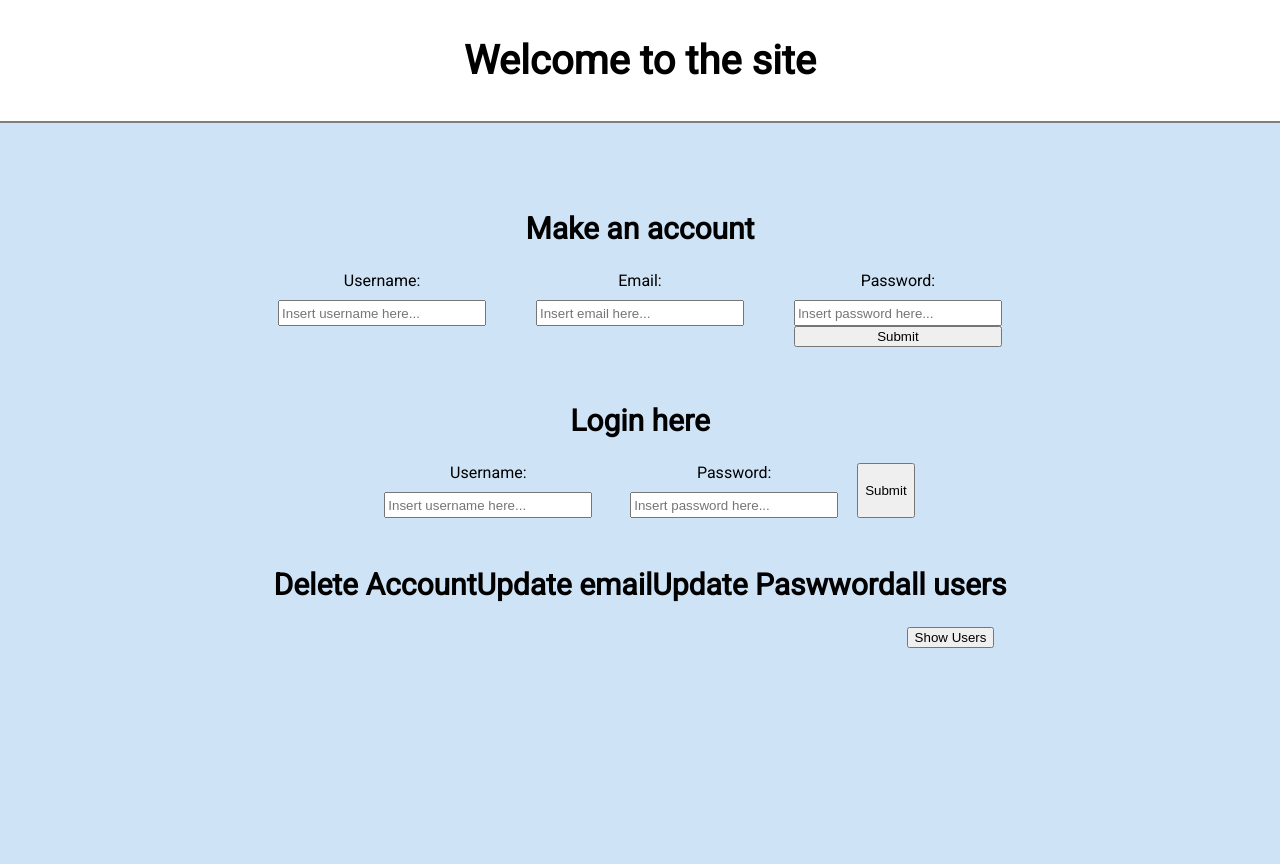
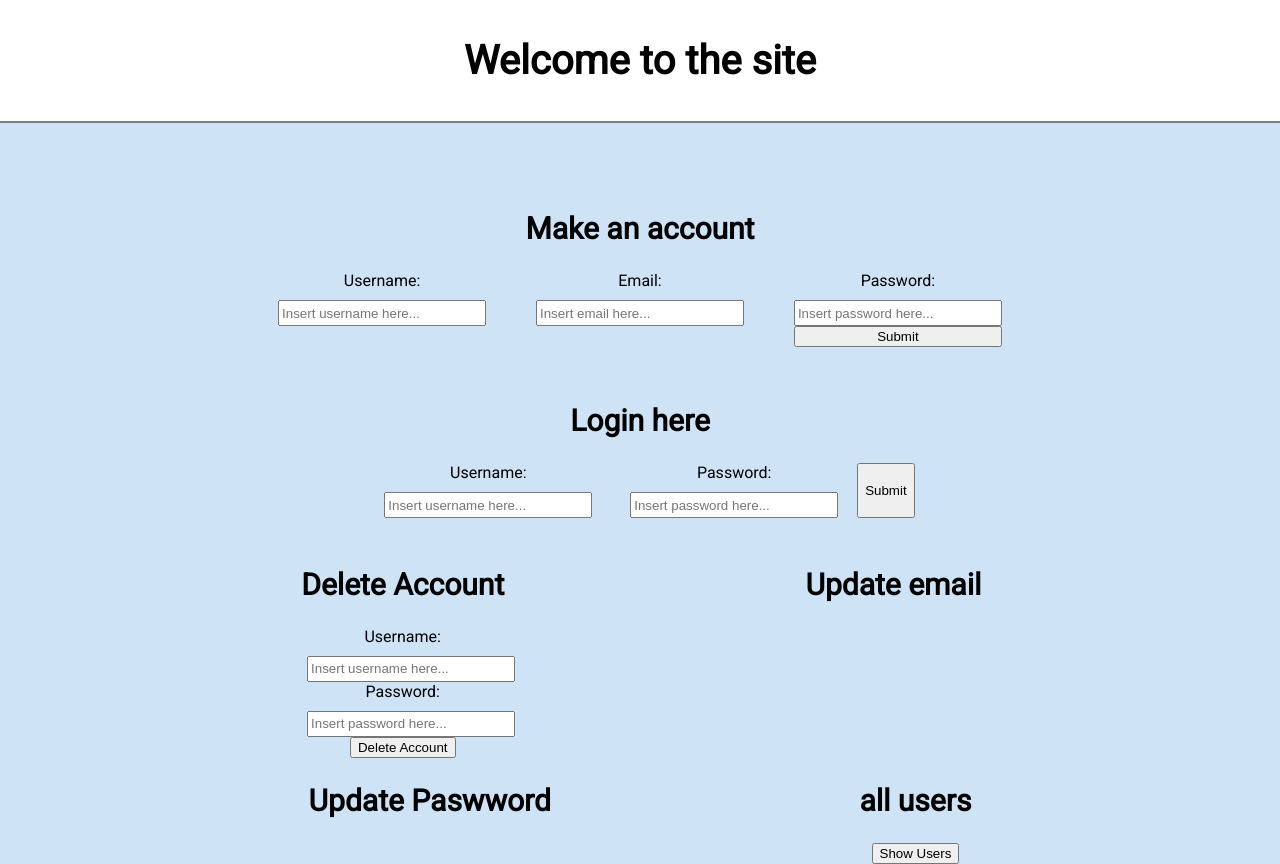
Before and after one commit to gtinsley99/bcrypt, a React (Create React App) app in the folder client/: page / in a window 1280 px wide. Before the commit the page ends 800 px from the top, so only its background shows below. Built offline with nearby package versions, Linux system fonts and the light colour scheme.

Commit message:
add delete route in client with popup for success and error working

```diff
--- a/client/src/App.css
+++ b/client/src/App.css
@@ -47,7 +47,9 @@ input{
 
 .userData{
   display: flex;
-  justify-content: center;
+  width: 100%;
+  flex-direction: column;
+  align-items: center;
 }
 
 .modal{
@@ -66,3 +68,9 @@ input{
   align-items: center;
   justify-content: center;
 }
+
+.userOptions{
+ width: 100%;
+  display: flex;
+  justify-content: space-evenly;
+}
--- a/client/src/App.js
+++ b/client/src/App.js
@@ -9,24 +9,28 @@ import ChangeUserData from "./components/changeUserData/ChangeUserData";
 import AllUsersModal from "./components/modal/AllUsersModal";
 import LoginErrorModal from "./components/modal/ErrorModal";
 import RegErrorModal from "./components/modal/RegErrorModal";
+import DeleteUserModal from "./components/modal/DelModal";
+// import { readCookie } from "./common";
 
 function App() {
   const [showUsers, setShowUsers] = useState(false);
   const [usersList, setUsersList] = useState();
   const [error, setError] = useState(null);
   const [showLogErrorModal, setShowLogErrorModal] = useState(false);
-  const [user, setUser] = useState(null);
+  const [user, setUser] = useState("");
   const [showRegErrorModal, setShowRegErrorModal] = useState(false);
+  const [showDelModal, setShowDelModal] = useState(false);
 
   return (
     <div className="App">
       <Title user={user}/>
       <Register setShowModal={setShowRegErrorModal} setUser={setUser} setError={setError} error = {error}/>
       <Login setShowModal={setShowLogErrorModal} setUser={setUser} setError={setError}/>
-      <ChangeUserData setShowUsers={setShowUsers} />
+      <ChangeUserData setShowUsers={setShowUsers} setError={setError} setUser={setUser} setShowDelModal={setShowDelModal} />
       {showUsers && <AllUsersModal setShowUsers={setShowUsers} usersList={usersList}/>}
       {showLogErrorModal && <LoginErrorModal setShowModal={setShowLogErrorModal} />}
       {showRegErrorModal && <RegErrorModal setShowModal = {setShowRegErrorModal} error={error} setError={setError} />}
+      {showDelModal && <DeleteUserModal setShowModal={setShowDelModal} error={error} setError={setError} user={user} />}
     </div>
   );
 };
--- /dev/null
+++ b/client/src/common/index.js
@@ -0,0 +1,29 @@
+// Key = name of cookie
+// Value = jwt_token
+// days = how long until expiry
+
+export const storeCookie = (key, value, days) => {
+  let date = new Date();
+
+  days = days || 365;
+  // Setting date plus number of days we want cookie to last
+  date.setDate(date.getDate() + days);
+
+  let cookie =
+    (document.cookie = `${key} = ${value}; expires = ${date.toGMTString()}; path = /`);
+  console.log(cookie);
+};
+
+export const readCookie = (cookieName) => {
+  // pattern to find a cookie)
+  const re = new RegExp(`(?<=${cookieName}=)[^;]*`);
+  try {
+    let cookie = document.cookie.match(re)[0];
+    console.log(cookie);
+    // try and find a cookie matching
+    // the pattern in the regular expression, in this case the cookie name
+    // if cookie isn't found, this will raise an error and throw it to the catch block
+  } catch (error) {
+    return false;
+  }
+};
--- a/client/src/components/changeUserData/ChangeUserData.js
+++ b/client/src/components/changeUserData/ChangeUserData.js
@@ -6,10 +6,14 @@ import DeleteAccount from "./DeleteAccount";
 const ChangeUserData = (props) => {
   return (
     <div className="userData">
-      <DeleteAccount />
-      <UpdateEmail />
-      <UpdatePassword />
-      <ListAllUsers setShowUsers={props.setShowUsers} />
+      <div className="userOptions">
+        <DeleteAccount setUser={props.setUser} setError={props.setError} setShowModal={props.setShowDelModal}/>
+        <UpdateEmail />
+      </div>
+      <div className="userOptions">
+        <UpdatePassword />
+        <ListAllUsers setShowUsers={props.setShowUsers} />
+      </div>
     </div>
   );
 };
--- a/client/src/components/changeUserData/DeleteAccount.js
+++ b/client/src/components/changeUserData/DeleteAccount.js
@@ -1,7 +1,40 @@
-const DeleteAccount = () => {
-    return(
-        <h2>Delete Account</h2>
-    );
+import { useState } from "react";
+import { DeleteUserRoute } from "../../utils";
+
+const DeleteAccount =  (props) => {
+  const [username, setUsername] = useState("");
+  const [password, setPassword] = useState("");
+  const handleSubmit = async (e) => {
+    e.preventDefault();
+    await DeleteUserRoute(username, password, props.setUser, props.setError, props.setShowModal);
+    setUsername("");
+    setPassword("");
+  };
+  return (
+    <div>
+      <h2>Delete Account</h2>
+      <form onSubmit={handleSubmit}>
+        <div className="inputField">
+          <label>Username:</label>
+          <input
+            placeholder="Insert username here..."
+            onChange={(e) => setUsername(e.target.value)}
+            value={username}
+          ></input>
+        </div>
+        <div className="inputField">
+          <label>Password:</label>
+          <input
+            placeholder="Insert password here..."
+            onChange={(e) => setPassword(e.target.value)}
+            type="password"
+            value={password}
+          ></input>
+        </div>
+        <button type="submit">Delete Account</button>
+      </form>
+    </div>
+  );
 };
 
 export default DeleteAccount;
--- a/client/src/components/login/Login.js
+++ b/client/src/components/login/Login.js
@@ -7,7 +7,7 @@ const Login = (props) => {
 
   const loginSubmit = async (e) => {
     e.preventDefault();
-    LoginRoute(username, password, props.setUser, props.setError, props.setShowModal);
+    await LoginRoute(username, password, props.setUser, props.setError, props.setShowModal);
     setUsername("");
     setPassword("");
   };
@@ -17,19 +17,17 @@ const Login = (props) => {
       <h2>Login here</h2>
       <form className="userLogin" onSubmit={loginSubmit}>
         <div className="inputField">
-          <label for="usernameLogin">Username:</label>
+          <label>Username:</label>
           <input
-            useid="usernameLogin"
             placeholder="Insert username here..."
             onChange={(e) => setUsername(e.target.value)}
             value={username}
           ></input>
         </div>
         <div className="inputField">
-          <label for="passwordLogin">Password:</label>
+          <label>Password:</label>
           <input
             type="password"
-            useid="passwordLogin"
             placeholder="Insert password here..."
             onChange={(e) => setPassword(e.target.value)}
             value={password}
--- /dev/null
+++ b/client/src/components/modal/DelModal.js
@@ -0,0 +1,20 @@
+const DeleteUserModal = (props) => {
+  const handleClick = () => {
+    props.setShowModal(false);
+  };
+
+  return (
+    <div className="modalBackgrnd">
+      <div className="modal">
+        {props.error.message === "Not Implemented" ? (
+          <p>Username or password incorrect</p>
+        ) : (
+          <p>User deleted</p>
+        )}
+        <button onClick={handleClick}>Close</button>
+      </div>
+    </div>
+  );
+};
+
+export default DeleteUserModal;
--- a/client/src/components/register/Register.js
+++ b/client/src/components/register/Register.js
@@ -8,7 +8,7 @@ const Register = (props) => {
 
   const formSubmit = async (e) => {
     e.preventDefault();
-    RegisterRoute(regUsername, regEmail, regPassword, props.setUser, props.setError, props.setShowModal);
+    await RegisterRoute(regUsername, regEmail, regPassword, props.setUser, props.setError, props.setShowModal);
     setRegUsername("");
     setRegEmail("");
     setRegPassword("");
@@ -19,29 +19,26 @@ const Register = (props) => {
       <h2>Make an account</h2>
       <form className="userLogin" onSubmit={formSubmit}>
         <div className="inputField">
-          <label for="usernameRegister">Username:</label>
+          <label>Username:</label>
           <input
-            useid="usernameRegister"
             placeholder="Insert username here..."
             onChange={(e) => setRegUsername(e.target.value)}
             value={regUsername}
           ></input>
         </div>
         <div className="inputField">
-          <label for="emailRegister">Email:</label>
+          <label>Email:</label>
           <input
             type="email"
-            useid="emailRegister"
             placeholder="Insert email here..."
             onChange={(e) => setRegEmail(e.target.value)}
             value={regEmail}
           ></input>
         </div>
         <div className="inputField">
-          <label for="passwordRegister">Password:</label>
+          <label>Password:</label>
           <input
             type="password"
-            useid="passwordRegister"
             placeholder="Insert password here..."
             onChange={(e) => setRegPassword(e.target.value)}
             value={regPassword}
--- a/client/src/utils/index.js
+++ b/client/src/utils/index.js
@@ -1,3 +1,5 @@
+import { storeCookie } from "../common";
+
 export const Usersapi = async (setUsersList) => {
   try {
     const res = await fetch("localhost/users/listallusers");
@@ -25,8 +27,8 @@ export const LoginRoute = async (logUsername, logPassword, setUser, setError, se
       throw new Error(res.statusText);
     }
     const data = await res.json();
-    console.log(data);
     setUser(data.user.username);
+    storeCookie("jwt_token", data.user.token, 7);
   } catch (error) {
     console.log(error);
     setError(error);
@@ -49,12 +51,34 @@ export const RegisterRoute = async (regUsername, regEmail, regPassword, setUser,
         throw new Error(res.statusText);
       }
       const data = await res.json();
-      console.log(data);
       setUser(data.user.username);
-      console.log(data.user.username);
+      storeCookie("jwt_token", data.user.token, 7);
     } catch (error) {
       console.log(error);
       setError(error);
       setShowModal(true);
     }
   };
+
+  export const DeleteUserRoute = async (delUsername, delPassword, setUser, setError, setShowModal) => {
+    try {
+      const res = await fetch("http://localhost:80/users/deleteuser", {
+        method: "DELETE",
+        headers: { "Content-Type": "application/json" },
+        body: JSON.stringify({
+          username: delUsername,
+          password: delPassword,
+        }),
+      });
+      if (!res.ok) {
+        throw new Error(res.statusText);
+      }
+      const data = await res.json();
+      setUser("");
+      setShowModal(true);
+    } catch (error) {
+      console.log(error);
+      setError(error);
+      setShowModal(true);
+    }
+  }
```
